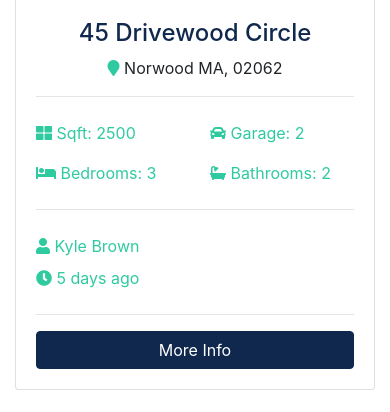
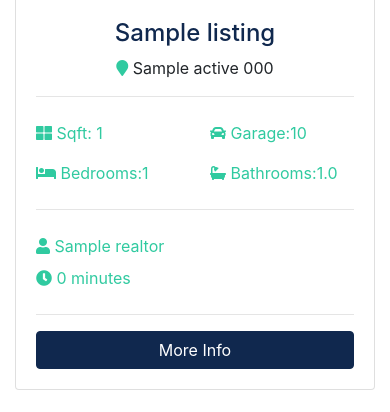
Before and after one commit to IrnesDuran/realestate, a Django app: page / in a window 390 px wide. Shown: the part 1194-1606 px from the top of the page. Run offline with Django 3.2, Linux system fonts and the light colour scheme; tables that the repository leaves empty hold one stand-in row (Sample ...); some libraries are stand-ins or nearby versions.

Commit message:
listings and realtors in all pages markups

```diff
--- a/pages/views.py
+++ b/pages/views.py
@@ -1,8 +1,25 @@
 from django.shortcuts import render
 from django.http import HttpResponse
+from listings.models import Listing
+from realtors.models import Realtor
 
 def index(request):
-    return render(request,"pages/index.html")
+    listings = Listing.objects.order_by("-list_date").filter(is_published=True)[:3]
+    context ={
+"listings":listings
+}
+
+    return render(request,"pages/index.html",context)
 
 def about(request):
-    return render(request,"pages/about.html")
+    #get all realtors
+    realtors = Realtor.objects.order_by("hire_date")
+
+    #get seller of the Month
+    mvp_realtors = Realtor.objects.all().filter(is_mvp=True)
+    context ={
+    "realtors":realtors,
+    "mvp_realtors":mvp_realtors,
+    }
+
+    return render(request,"pages/about.html", context)
--- a/templates/pages/index.html
+++ b/templates/pages/index.html
@@ -130,134 +131,56 @@
    <div class="container">
      <h3 class="text-center mb-3">Latest Listings</h3>
      <div class="row">
+       {% if listings %}
+          {% for l in listings %}
           <!-- Listing 1 -->
           <div class="col-md-6 col-lg-4 mb-4">
             <div class="card listing-preview">
-           <img class="card-img-top" src="assets/img/homes/home-1.jpg" alt="">
+              <img class="card-img-top" src="{{l.photo_main.url}}" alt="">
               <div class="card-img-overlay">
                 <h2>
-               <span class="badge badge-secondary text-white">$490,000</span>
+                  <span class="badge badge-secondary text-white">{{l.price | intcomma}} KM</span>
                 </h2>
               </div>
               <div class="card-body">
                 <div class="listing-heading text-center">
-               <h4 class="text-primary">45 Drivewood Circle</h4>
+                  <h4 class="text-primary">{{l.title}}</h4>
                   <p>
-                 <i class="fas fa-map-marker text-secondary"></i> Norwood MA, 02062</p>
+                    <i class="fas fa-map-marker text-secondary"></i> {{l.city}} {{l.state}} {{l.zipcode}}</p>
                 </div>
                 <hr>
                 <div class="row py-2 text-secondary">
                   <div class="col-6">
-                 <i class="fas fa-th-large"></i> Sqft: 2500</div>
+                    <i class="fas fa-th-large"></i> Sqft: {{l.sqft}}</div>
                   <div class="col-6">
-                 <i class="fas fa-car"></i> Garage: 2</div>
+                    <i class="fas fa-car"></i> Garage:{{l.garage}}</div>
                 </div>
                 <div class="row py-2 text-secondary">
                   <div class="col-6">
-                 <i class="fas fa-bed"></i> Bedrooms: 3</div>
+                    <i class="fas fa-bed"></i> Bedrooms:{{l.bedrooms}}</div>
                   <div class="col-6">
-                 <i class="fas fa-bath"></i> Bathrooms: 2</div>
+                    <i class="fas fa-bath"></i> Bathrooms:{{l.bathrooms}}</div>
                 </div>
                 <hr>
                 <div class="row py-2 text-secondary">
                   <div class="col-6">
-                 <i class="fas fa-user"></i> Kyle Brown</div>
+                    <i class="fas fa-user"></i> {{l.realtor}}</div>
                 </div>
                 <div class="row text-secondary pb-2">
                   <div class="col-6">
-                 <i class="fas fa-clock"></i> 5 days ago</div>
+                    <i class="fas fa-clock"></i> {{l.list_date | timesince }}</div>
                 </div>
                 <hr>
-             <a href="listing.html" class="btn btn-primary btn-block">More Info</a>
+                <a href="{% url "listing" l.id %}" class="btn btn-primary btn-block">More Info</a>
               </div>
             </div>
           </div>
-
-       <!-- Listing 2 -->
-       <div class="col-md-6 col-lg-4 mb-4">
-         <div class="card listing-preview">
-           <img class="card-img-top" src="assets/img/homes/home-2.jpg" alt="">
-           <div class="card-img-overlay">
-             <h2>
-               <span class="badge badge-secondary text-white">$550,000</span>
-             </h2>
+          {% endfor %}
+       {% else %}
+          <div class="col-md-12">
+            <p>No Listings Available</p>
           </div>
-           <div class="card-body">
-             <div class="listing-heading text-center">
-               <h4 class="text-primary">18 Jefferson Lane</h4>
-               <p>
-                 <i class="fas fa-map-marker text-secondary"></i> Woburn MA, 01801</p>
-             </div>
-             <hr>
-             <div class="row py-2 text-secondary">
-               <div class="col-6">
-                 <i class="fas fa-th-large"></i> Sqft: 3200</div>
-               <div class="col-6">
-                 <i class="fas fa-car"></i> Garage: 1</div>
-             </div>
-             <div class="row py-2 text-secondary">
-               <div class="col-6">
-                 <i class="fas fa-bed"></i> Bedrooms: 4</div>
-               <div class="col-6">
-                 <i class="fas fa-bath"></i> Bathrooms: 2.5</div>
-             </div>
-             <hr>
-             <div class="row py-2 text-secondary">
-               <div class="col-6">
-                 <i class="fas fa-user"></i> Mark Hudson</div>
-             </div>
-             <div class="row text-secondary pb-2">
-               <div class="col-6">
-                 <i class="fas fa-clock"></i> 5 days ago</div>
-             </div>
-             <hr>
-             <a href="listing.html" class="btn btn-primary btn-block">More Info</a>
-           </div>
-         </div>
-       </div>
-
-       <!-- Listing 3 -->
-       <div class="col-md-6 col-lg-4 mb-4">
-         <div class="card listing-preview">
-           <img class="card-img-top" src="assets/img/homes/home-3.jpg" alt="">
-           <div class="card-img-overlay">
-             <h2>
-               <span class="badge badge-secondary text-white">$580,000</span>
-             </h2>
-           </div>
-           <div class="card-body">
-             <div class="listing-heading text-center">
-               <h4 class="text-primary">187 Woodrow Street</h4>
-               <p>
-                 <i class="fas fa-map-marker text-secondary"></i> Salem MA, 01915</p>
-             </div>
-             <hr>
-             <div class="row py-2 text-secondary">
-               <div class="col-6">
-                 <i class="fas fa-th-large"></i> Sqft: 3107</div>
-               <div class="col-6">
-                 <i class="fas fa-car"></i> Garage: 0</div>
-             </div>
-             <div class="row py-2 text-secondary">
-               <div class="col-6">
-                 <i class="fas fa-bed"></i> Bedrooms: 4</div>
-               <div class="col-6">
-                 <i class="fas fa-bath"></i> Bathrooms: 3</div>
-             </div>
-             <hr>
-             <div class="row py-2 text-secondary">
-               <div class="col-6">
-                 <i class="fas fa-user"></i> Mark Hudson</div>
-             </div>
-             <div class="row text-secondary pb-2">
-               <div class="col-6">
-                 <i class="fas fa-clock"></i> 5 days ago</div>
-             </div>
-             <hr>
-             <a href="listing.html" class="btn btn-primary btn-block">More Info</a>
-           </div>
-         </div>
-       </div>
+       {% endif %}
 
      </div>
    </div>
```
Also changed, not shown: other parts of templates/pages/index.html (+1 -0 lines), listings/views.py (+8 -2 lines), templates/listings/listings.html (+25 -6 lines), templates/pages/about.html (+19 -28 lines). Lines whose indentation alone changed are shown as unchanged.
